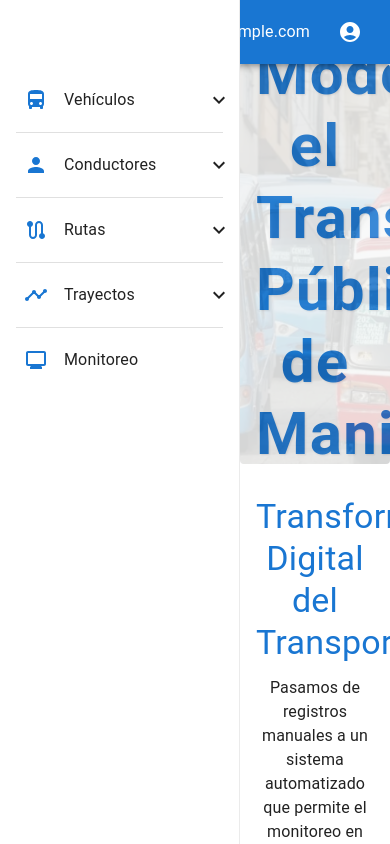
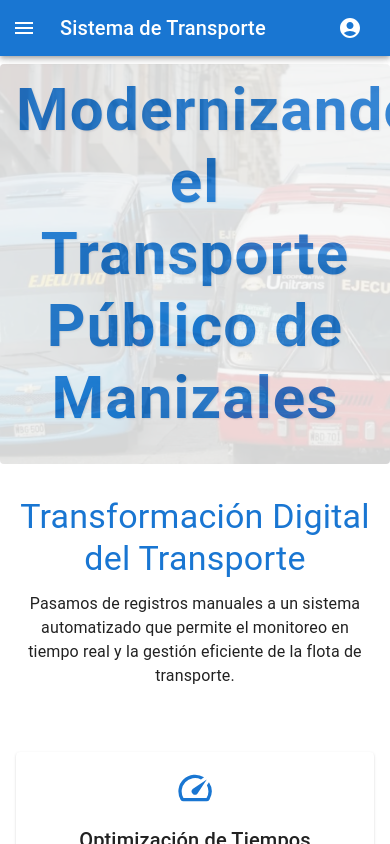
Before and after one commit to jonatanalzate/college-transport-api-frontend, a React (Create React App) app: page / in a window 390 px wide. Built offline with nearby package versions, Linux system fonts and the light colour scheme; sample sign-in values are in the browser's storage.

Commit message:
Se hicieron cambios responsivos para que funcione en los celulares

```diff
--- a/src/components/Layout.js
+++ b/src/components/Layout.js
@@ -1,4 +1,4 @@
-import React from 'react';
+import React, { useState } from 'react';
 import { Box } from '@mui/material';
 import { Outlet } from 'react-router-dom';
 import Navbar from './Navbar';
@@ -7,18 +7,31 @@ import SideMenu from './SideMenu';
 const DRAWER_WIDTH = 240;
 
 const Layout = () => {
+    const [mobileOpen, setMobileOpen] = useState(false);
+
+    const handleDrawerToggle = () => {
+        setMobileOpen(!mobileOpen);
+    };
+
     return (
         <Box sx={{ display: 'flex' }}>
-            <Navbar />
-            <SideMenu width={DRAWER_WIDTH} />
+            <Navbar onMenuClick={handleDrawerToggle} />
+            <SideMenu
+                width={DRAWER_WIDTH}
+                mobileOpen={mobileOpen}
+                onMobileClose={handleDrawerToggle}
+            />
             <Box
                 component="main"
                 sx={{
                     position: 'absolute',
                     right: 0,
-                    top: 64, // altura del Navbar
+                    top: 64,
                     bottom: 0,
-                    width: `calc(100% - ${DRAWER_WIDTH}px)`,
+                    width: {
+                        xs: '100%',
+                        sm: `calc(100% - ${DRAWER_WIDTH}px)`
+                    },
                     backgroundColor: '#ffffff',
                     display: 'flex',
                     flexDirection: 'column',
--- a/src/components/ListPage.js
+++ b/src/components/ListPage.js
@@ -12,7 +12,9 @@ import {
     Typography,
     Box,
     Button,
-    Tooltip
+    Tooltip,
+    useTheme,
+    useMediaQuery
 } from '@mui/material';
 import EditIcon from '@mui/icons-material/Edit';
 import DeleteIcon from '@mui/icons-material/Delete';
@@ -33,6 +35,8 @@ const ListPage = ({
     const navigate = useNavigate();
     const [page, setPage] = useState(0);
     const [rowsPerPage, setRowsPerPage] = useState(10);
+    const theme = useTheme();
+    const isMobile = useMediaQuery(theme.breakpoints.down('sm'));
 
     const handleChangePage = (event, newPage) => {
         setPage(newPage);
@@ -56,17 +60,19 @@ const ListPage = ({
             }}
         >
             <Box sx={{
-                px: 2,
+                px: { xs: 1, sm: 2 },
                 py: 1.5,
                 display: 'flex',
+                flexDirection: { xs: 'column', sm: 'row' },
+                gap: { xs: 1, sm: 0 },
                 justifyContent: 'space-between',
-                alignItems: 'center',
-                borderBottom: '1px solid rgba(224, 224, 224, 1)'
+                alignItems: { xs: 'stretch', sm: 'center' }
             }}>
                 <Typography variant="h6" component="h2">
                     {title}
                 </Typography>
                 <Button
+                    fullWidth={isMobile}
                     variant="contained"
                     startIcon={<AddIcon />}
                     onClick={() => navigate(addPath)}
@@ -76,7 +82,14 @@ const ListPage = ({
             </Box>
 
             <TableContainer sx={{ flexGrow: 1 }}>
-                <Table stickyHeader>
+                <Table
+                    stickyHeader
+                    sx={{
+                        '& .MuiTableCell-root': {
+                            px: { xs: 1, sm: 2 }
+                        }
+                    }}
+                >
                     <TableHead>
                         <TableRow>
                             {columns.map((column) => (
--- a/src/components/Navbar.js
+++ b/src/components/Navbar.js
@@ -6,16 +6,21 @@ import {
     Box,
     IconButton,
     Menu,
-    MenuItem
+    MenuItem,
+    useTheme,
+    useMediaQuery
 } from '@mui/material';
 import { useNavigate } from 'react-router-dom';
+import MenuIcon from '@mui/icons-material/Menu';
 import AccountCircle from '@mui/icons-material/AccountCircle';
 import authService from '../services/authService';
 
-const Navbar = () => {
+const Navbar = ({ onMenuClick }) => {
     const navigate = useNavigate();
     const [anchorEl, setAnchorEl] = React.useState(null);
     const userEmail = authService.getCurrentUser();
+    const theme = useTheme();
+    const isMobile = useMediaQuery(theme.breakpoints.down('sm'));
 
     const handleMenu = (event) => {
         setAnchorEl(event.currentTarget);
@@ -33,12 +38,30 @@ const Navbar = () => {
     return (
         <AppBar position="fixed">
             <Toolbar>
+                {isMobile && (
+                    <IconButton
+                        color="inherit"
+                        aria-label="open drawer"
+                        edge="start"
+                        onClick={onMenuClick}
+                        sx={{ mr: 2 }}
+                    >
+                        <MenuIcon />
+                    </IconButton>
+                )}
+
                 <Typography variant="h6" component="div" sx={{ flexGrow: 1 }}>
                     Sistema de Transporte
                 </Typography>
 
                 <Box sx={{ display: 'flex', alignItems: 'center' }}>
-                    <Typography variant="body1" sx={{ mr: 2 }}>
+                    <Typography
+                        variant="body1"
+                        sx={{
+                            mr: 2,
+                            display: { xs: 'none', sm: 'block' }
+                        }}
+                    >
                         {userEmail}
                     </Typography>
                     <IconButton
--- a/src/components/SideMenu.js
+++ b/src/components/SideMenu.js
@@ -20,6 +20,7 @@ import ExpandMore from '@mui/icons-material/ExpandMore';
 import ListIcon from '@mui/icons-material/List';
 import AddIcon from '@mui/icons-material/Add';
 import UploadIcon from '@mui/icons-material/Upload';
+import { useTheme, useMediaQuery } from '@mui/material';
 
 const menuItems = {
     vehiculos: {
@@ -61,9 +62,11 @@ const menuItems = {
     }
 };
 
-const SideMenu = ({ width = 240 }) => {
+const SideMenu = ({ width = 240, mobileOpen = false, onMobileClose }) => {
     const navigate = useNavigate();
     const location = useLocation();
+    const theme = useTheme();
+    const isMobile = useMediaQuery(theme.breakpoints.down('sm'));
     const [openSections, setOpenSections] = useState(() => {
         const path = location.pathname;
         return {
@@ -92,32 +95,7 @@ const SideMenu = ({ width = 240 }) => {
         }));
     };
 
-    return (
-        <Drawer
-            variant="permanent"
-            sx={{
-                width: width,
-                flexShrink: 0,
-                '& .MuiDrawer-paper': {
-                    width: width,
-                    boxSizing: 'border-box',
-                    backgroundColor: '#ffffff',
-                    borderRight: '1px solid rgba(0, 0, 0, 0.08)',
-                    '& .MuiListItem-root': {
-                        borderRadius: '8px',
-                        mx: 1,
-                        my: 0.5,
-                        '&:hover': {
-                            backgroundColor: 'rgba(25, 118, 210, 0.08)',
-                        },
-                    },
-                    '& .MuiListItemIcon-root': {
-                        minWidth: 40,
-                        color: 'primary.main'
-                    }
-                },
-            }}
-        >
+    const drawer = (
         <Box sx={{ overflow: 'auto', mt: 8 }}>
             <List>
                 {Object.entries(menuItems).map(([key, section]) => (
@@ -211,7 +189,50 @@ const SideMenu = ({ width = 240 }) => {
                 </ListItem>
             </List>
         </Box>
+    );
+
+    return (
+        <Box
+            component="nav"
+            sx={{ width: { sm: width }, flexShrink: { sm: 0 } }}
+        >
+            {/* Drawer para móviles */}
+            <Drawer
+                variant="temporary"
+                open={mobileOpen}
+                onClose={onMobileClose}
+                ModalProps={{
+                    keepMounted: true, // Mejor rendimiento en móviles
+                }}
+                sx={{
+                    display: { xs: 'block', sm: 'none' },
+                    '& .MuiDrawer-paper': {
+                        width: width,
+                        boxSizing: 'border-box',
+                        backgroundColor: '#ffffff',
+                    },
+                }}
+            >
+                {drawer}
             </Drawer>
+
+            {/* Drawer para desktop */}
+            <Drawer
+                variant="permanent"
+                sx={{
+                    display: { xs: 'none', sm: 'block' },
+                    '& .MuiDrawer-paper': {
+                        width: width,
+                        boxSizing: 'border-box',
+                        backgroundColor: '#ffffff',
+                        borderRight: '1px solid rgba(0, 0, 0, 0.08)',
+                    },
+                }}
+                open
+            >
+                {drawer}
+            </Drawer>
+        </Box>
     );
 };
 
```
Lines whose indentation alone changed are shown as unchanged.
